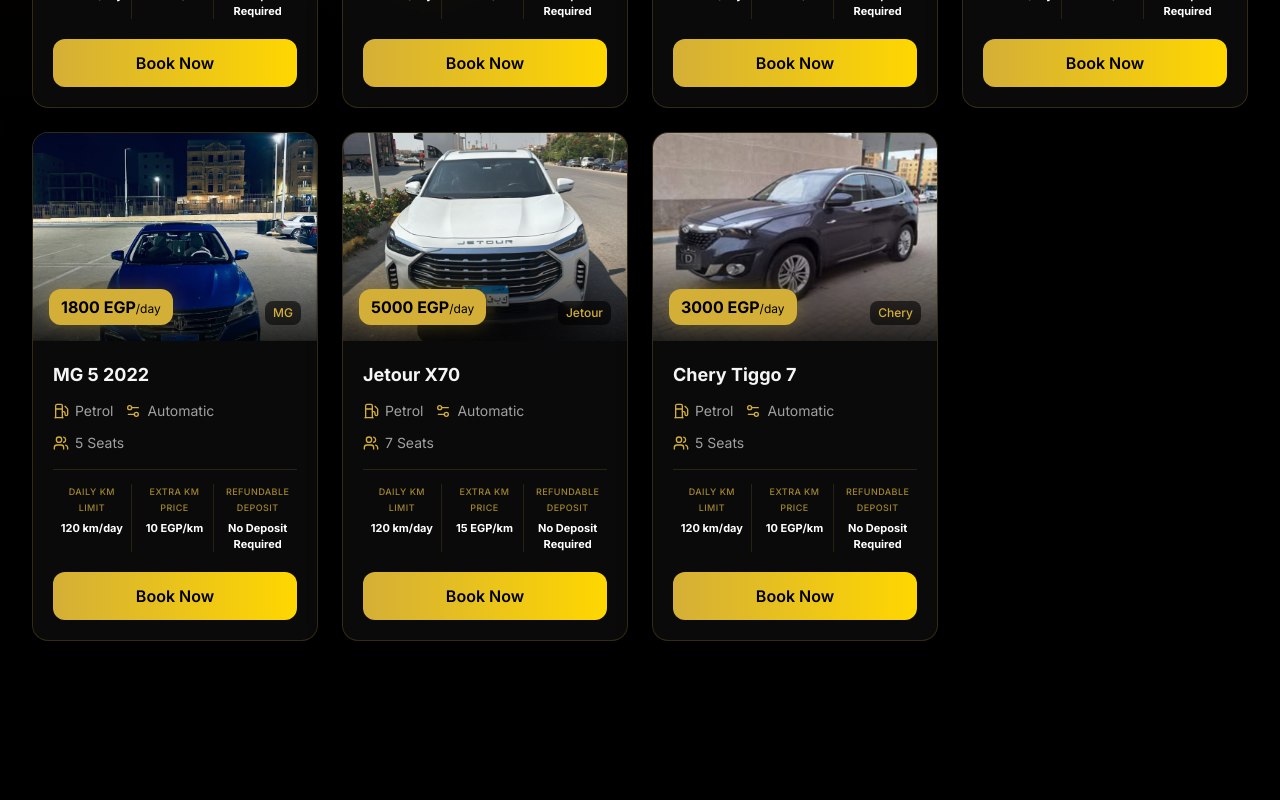
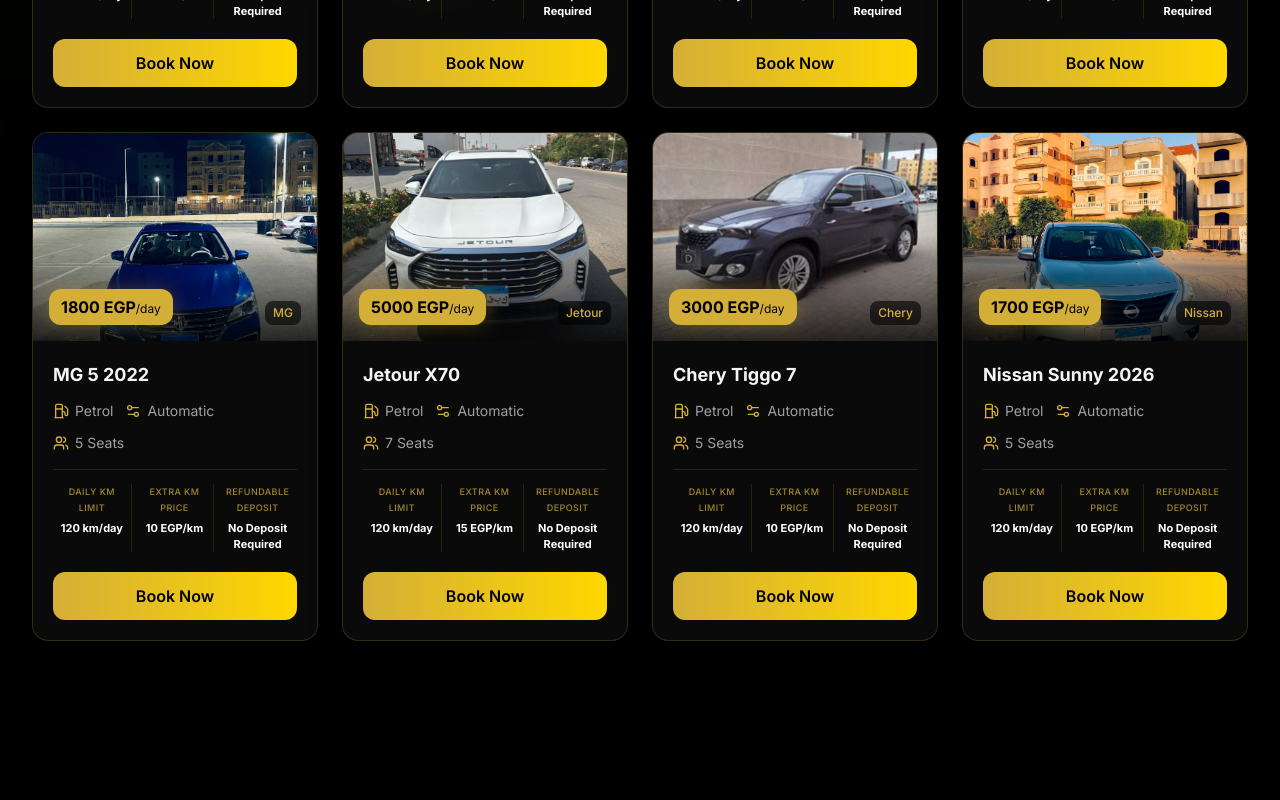
Before and after one commit to medoouwj12-tech/dollar-car-rental, a Next.js app: page / in a window 1280 px wide. Shown: the part 2160-2960 px from the top of the page. Built offline with nearby package versions, Linux system fonts and the light colour scheme.

Commit message:
Add Nissan Sunny 2026 - 1700 EGP per day

```diff
--- a/src/data/initialCars.ts
+++ b/src/data/initialCars.ts
@@ -189,4 +189,21 @@
     extraKmPrice: 10,
     deposit: 0,
   },
+  {
+    id: "12",
+    name: { en: "Nissan Sunny 2026", ar: "نيسان صني 2026" },
+    brand: "Nissan",
+    image: "/images/nissan-sunny.jpg",
+    pricePerDay: 1700,
+    specs: {
+      fuel: "petrol",
+      transmission: "automatic",
+      seats: 5,
+      type: "sedan",
+    },
+    available: true,
+    kmLimit: 120,
+    extraKmPrice: 10,
+    deposit: 0,
+  },
 ];
```
